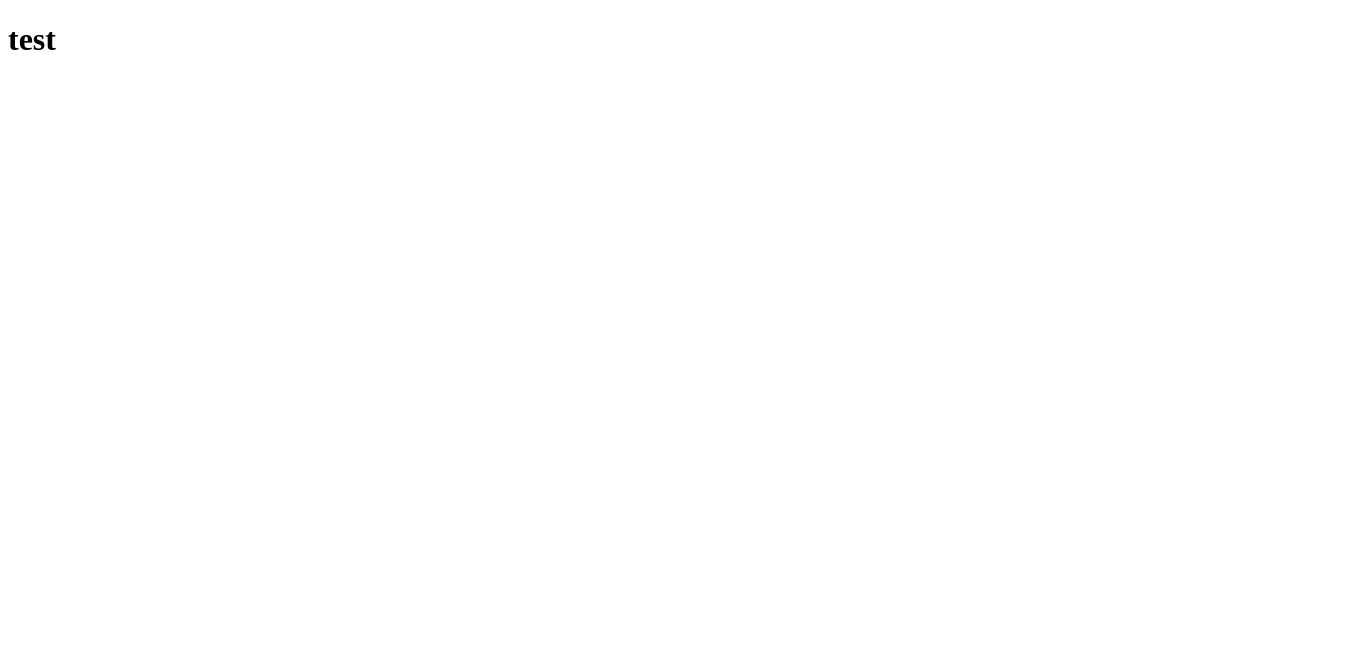
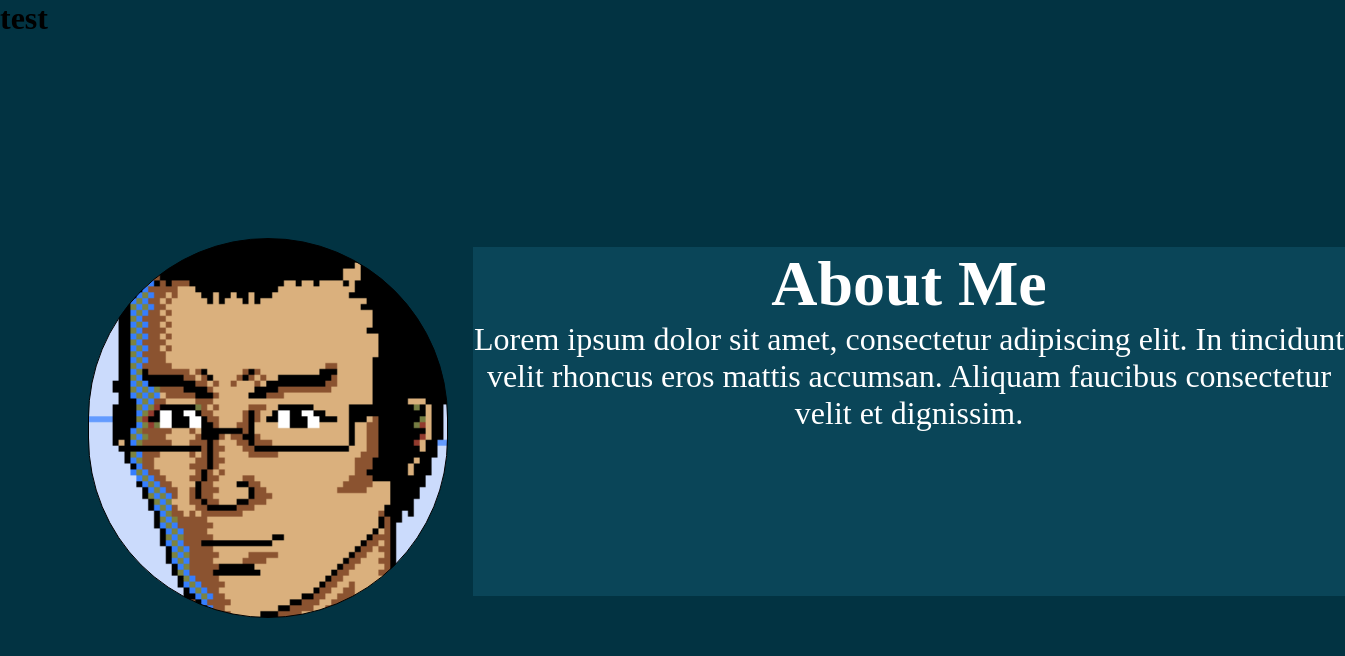
Before and after one commit to LeonRiso/LeonRiso.github.io, a plain HTML site: page index.html in a window 1280 px wide. Shown: the whole page, 1345 px wide, since content can reach past the window. Drawn offline with Linux system fonts and the light colour scheme.

Commit message:
added css

```diff
--- a/index.html
+++ b/index.html
@@ -1,12 +1,24 @@
 <!DOCTYPE html>
 <html lang="en">
+
 <head>
     <meta charset="UTF-8">
     <meta http-equiv="X-UA-Compatible" content="IE=edge">
     <meta name="viewport" content="width=device-width, initial-scale=1.0">
-    <title>Document</title>
+    <link rel="stylesheet" href="style.css">
+    <title>Welcome</title>
 </head>
+
+<header>
+    <div class="container">
+        <h1>About Me</h1>
+        <p>Lorem ipsum dolor sit amet, consectetur adipiscing elit. In tincidunt velit rhoncus eros mattis accumsan.
+            Aliquam faucibus consectetur velit et dignissim. </p>
+    </div>
+</header>
+
 <body>
     <h1>test</h1>
 </body>
+
 </html>
--- /dev/null
+++ b/style.css
@@ -0,0 +1,36 @@
+*{
+    border: 0;
+    margin: 0;
+    padding: 0;
+    box-sizing: border-box
+}
+
+header{
+    position: absolute;
+    width: 360px;
+    height: 380px;
+    left: 88px;
+    top: 238px;
+    background: url(./assets/111752481.png);
+    border: 1px solid #000000;
+    border-radius: 200px;
+    background-size:cover;
+}
+
+
+body{
+    background-color:rgba(2, 51, 66, 1);
+}
+
+.container{
+    position: absolute;
+    width: 872px;
+    height: 349px;
+    left: 30vw;
+    top: 1vh;
+    background: rgba(17, 86, 107, 0.54);
+    text-align: center;
+    color: white;
+    font-size: 32px;
+    padding: ;
+}
```
Also changed, not shown: portfolio.html (added, +12 -0 lines), assets/111752481.png (added).
